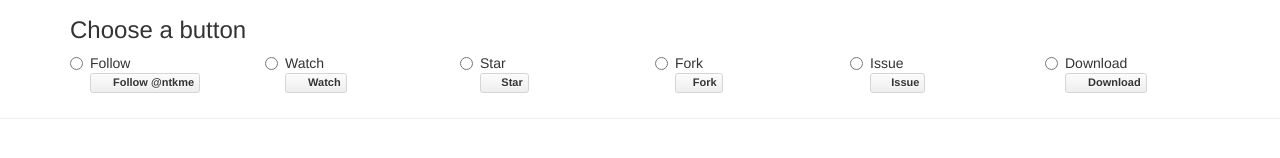
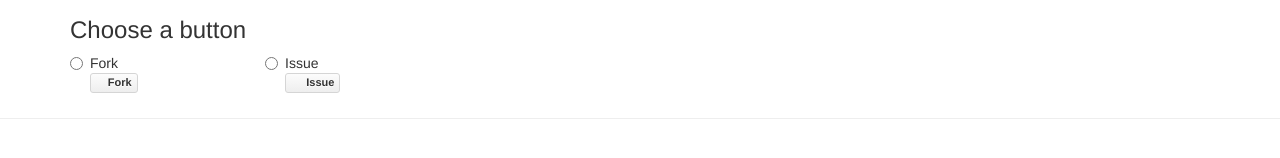
Before and after one commit to b4b4r07/switcher-test, a website: page index.html in a window 1280 px wide. Shown: the part 60-218 px from the top of the page. Drawn offline with nearby package versions, Linux system fonts and the light colour scheme; files that its build step writes are made by us from their sources.

Commit message:
Remove star,watch,and so on

```diff
--- a/index.html
+++ b/index.html
@@ -29,48 +29,6 @@
             </div>
             <div class="col-xs-12 col-sm-6 col-md-4 col-lg-2">
               <label class="radio-inline">
-                <input type="radio" name="type" value="follow">
-                <span> Follow </span><br>
-                <span class="hidden-lg">
-                  <a href="https://github.com/ntkme" class="github-button" data-style="mega"
-                    data-count-href="/ntkme/followers" data-count-api="/users/ntkme#followers" data-text="Follow @ntkme"></a>
-                </span>
-                <span class="visible-lg-inline">
-                  <a href="https://github.com/ntkme" class="github-button"
-                    data-count-href="/ntkme/followers" data-count-api="/users/ntkme#followers" data-text="Follow @ntkme"></a>
-                </span>
-              </label>
-            </div>
-            <div class="col-xs-12 col-sm-6 col-md-4 col-lg-2">
-              <label class="radio-inline">
-                <input type="radio" name="type" value="watch">
-                <span> Watch </span><br>
-                <span class="hidden-lg">
-                  <a href="https://github.com/ntkme/github-buttons" class="github-button" data-style="mega" data-icon="octicon-eye"
-                    data-count-href="/ntkme/github-buttons/watchers" data-count-api="/repos/ntkme/github-buttons#subscribers_count" data-text="Watch"></a>
-                </span>
-                <span class="visible-lg-inline">
-                  <a href="https://github.com/ntkme/github-buttons" class="github-button" data-icon="octicon-eye"
-                    data-count-href="/ntkme/github-buttons/watchers" data-count-api="/repos/ntkme/github-buttons#subscribers_count" data-text="Watch"></a>
-                </span>
-              </label>
-            </div>
-            <div class="col-xs-12 col-sm-6 col-md-4 col-lg-2">
-              <label class="radio-inline">
-                <input type="radio" name="type" value="star">
-                <span> Star </span><br>
-                <span class="hidden-lg">
-                  <a href="https://github.com/ntkme/github-buttons" class="github-button" data-style="mega" data-icon="octicon-star"
-                    data-count-href="/ntkme/github-buttons/stargazers" data-count-api="/repos/ntkme/github-buttons#stargazers_count" data-text="Star"></a>
-                </span>
-                <span class="visible-lg-inline">
-                  <a href="https://github.com/ntkme/github-buttons" class="github-button" data-icon="octicon-star"
-                    data-count-href="/ntkme/github-buttons/stargazers" data-count-api="/repos/ntkme/github-buttons#stargazers_count" data-text="Star"></a>
-                </span>
-              </label>
-            </div>
-            <div class="col-xs-12 col-sm-6 col-md-4 col-lg-2">
-              <label class="radio-inline">
                 <input type="radio" name="type" value="fork">
                 <span> Fork </span><br>
                 <span class="hidden-lg">
@@ -94,19 +52,6 @@
                 <span class="visible-lg-inline">
                   <a href="https://github.com/ntkme/github-buttons/issues" class="github-button" data-icon="octicon-issue-opened"
                     data-count-api="/repos/ntkme/github-buttons#open_issues_count" data-text="Issue"></a>
-                </span>
-              </label>
-            </div>
-            <div class="col-xs-12 col-sm-6 col-md-4 col-lg-2">
-              <label class="radio-inline">
-                <input type="radio" name="type" value="download">
-                <span> Download </span><br>
-                <span class="hidden-lg">
-                  <a href="https://github.com/ntkme/github-buttons/archive/master.zip" class="github-button" data-style="mega" data-icon="octicon-cloud-download" data-text="Download"></a>
-                </span>
-                <span class="visible-lg-inline">
-                  <a href="https://github.com/ntkme/github-buttons/archive/master.zip" class="github-button"
-                    data-icon="octicon-cloud-download" data-text="Download"></a>
                 </span>
               </label>
             </div>
```
Also changed, not shown: src/main.coffee (+0 -21 lines).
